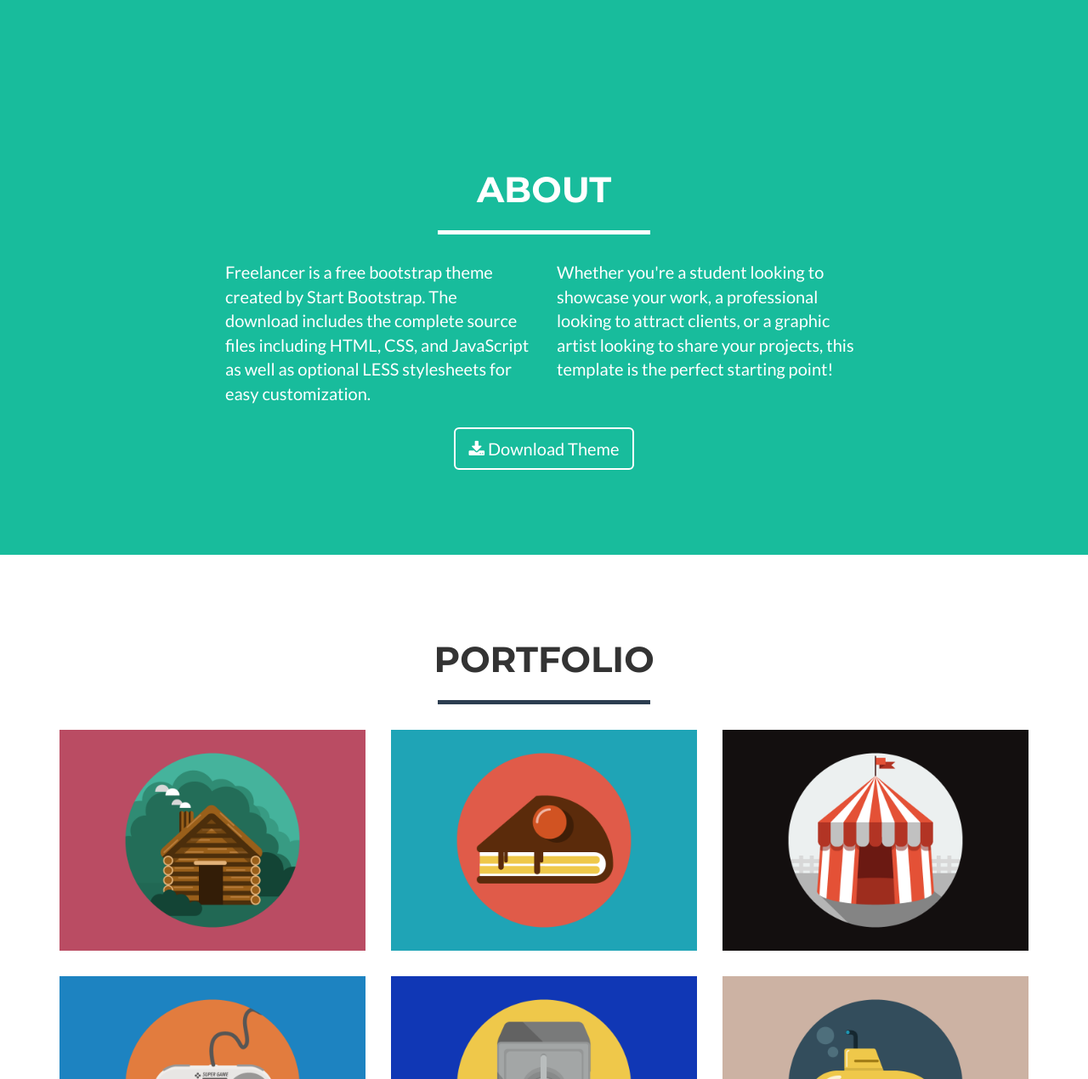
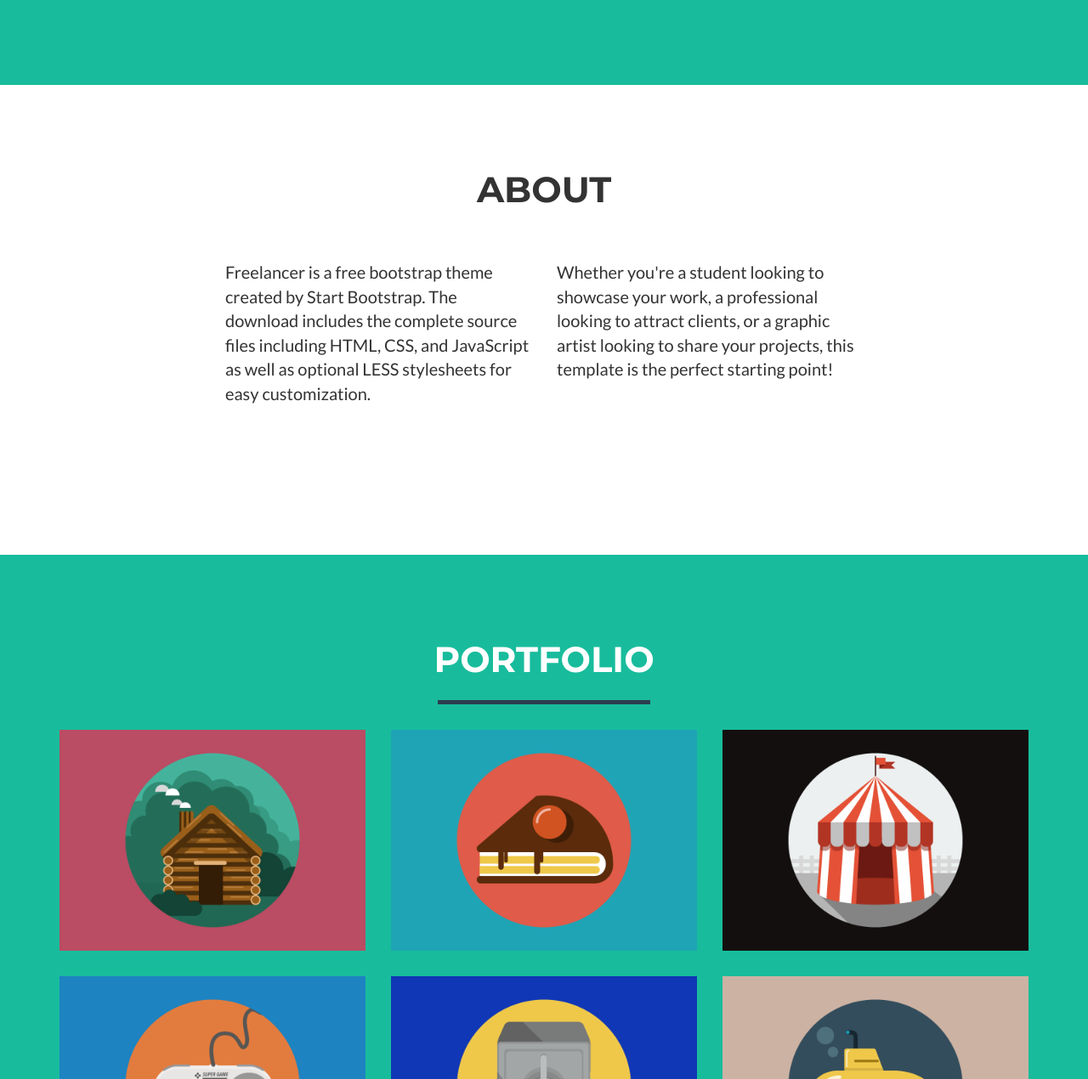
Before and after one commit to taylorpritchard/taylorpritchard.github.io, a website: page index.html in a window 1280 px wide. Shown: the part 710-1980 px from the top of the page at 85% size. Drawn offline with nearby package versions, Linux system fonts and the light colour scheme.

Commit message:
move 'success' class to portfolio section

```diff
--- a/index.html
+++ b/index.html
@@ -83,7 +83,7 @@
     </header>
 
     <!-- About Section -->
-    <section class="success" id="about">
+    <section id="about">
         <div class="container">
             <div class="row">
                 <div class="col-lg-12 text-center">
@@ -108,7 +108,7 @@
     </section>
 
     <!-- Portfolio Grid Section -->
-    <section id="portfolio">
+    <section class="success" id="portfolio">
         <div class="container">
             <div class="row">
                 <div class="col-lg-12 text-center">
```
